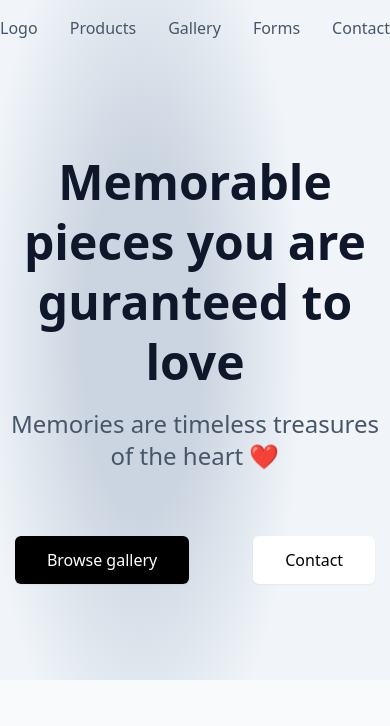
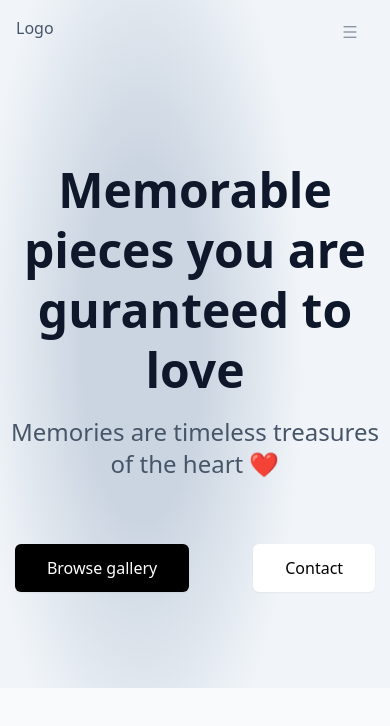
Before and after one commit to jakequinter/inspired-by-threads, a Next.js app: page / in a window 390 px wide. Shown: the top 726 px of the page. Built offline with nearby package versions, Linux system fonts and the light colour scheme.

Commit message:
mobile nav

```diff
--- a/package.json
+++ b/package.json
@@ -9,6 +9,7 @@
     "lint": "next lint"
   },
   "dependencies": {
+    "@radix-ui/react-popover": "^0.1.6",
     "@splinetool/react-spline": "^2.0.0",
     "@splinetool/runtime": "^0.9.17",
     "next": "12.1.0",
--- a/src/components/Nav/Nav.tsx
+++ b/src/components/Nav/Nav.tsx
@@ -1,17 +1,102 @@
+import { useState } from 'react';
 import Link from 'next/link';
+import * as Popover from '@radix-ui/react-popover';
 
 export default function Nav() {
   return (
-    <nav className="max-w-5xl mx-auto flex justify-between py-4">
+    <nav className="max-w-5xl mx-auto flex justify-between px-4 lg:px-0 py-4">
       <div>
         <Link href="/">Logo</Link>
       </div>
-      <div className="space-x-8">
+      <div className="space-x-8 hidden sm:block">
         <Link href="/">Products</Link>
         <Link href="/">Gallery</Link>
         <Link href="/">Forms</Link>
         <Link href="/">Contact</Link>
       </div>
+      <MobileNav />
     </nav>
   );
 }
+
+function MobileNav() {
+  const [open, setOpen] = useState(false);
+
+  return (
+    <div className="sm:hidden mr-2 inline-flex items-center focus:outline-none focus:ring-0 ">
+      <Popover.Root open={open} onOpenChange={() => setOpen(!open)}>
+        <Popover.Trigger className="flex items-center rounded-md p-1.5 hover:bg-slate-200 hover:text-slate-900">
+          {!open ? (
+            <svg width="20" height="20" fill="none" viewBox="0 0 24 24">
+              <path
+                stroke="currentColor"
+                strokeLinecap="round"
+                strokeLinejoin="round"
+                strokeWidth="1"
+                d="M4.75 5.75H19.25"
+              ></path>
+              <path
+                stroke="currentColor"
+                strokeLinecap="round"
+                strokeLinejoin="round"
+                strokeWidth="1"
+                d="M4.75 18.25H19.25"
+              ></path>
+              <path
+                stroke="currentColor"
+                strokeLinecap="round"
+                strokeLinejoin="round"
+                strokeWidth="1"
+                d="M4.75 12H19.25"
+              ></path>
+            </svg>
+          ) : (
+            <svg width="20" height="20" fill="none" viewBox="0 0 24 24">
+              <path
+                stroke="currentColor"
+                strokeLinecap="round"
+                strokeLinejoin="round"
+                strokeWidth=""
+                d="M17.25 6.75L6.75 17.25"
+              ></path>
+              <path
+                stroke="currentColor"
+                strokeLinecap="round"
+                strokeLinejoin="round"
+                strokeWidth="1"
+                d="M6.75 6.75L17.25 17.25"
+              ></path>
+            </svg>
+          )}
+        </Popover.Trigger>
+        <Popover.Anchor />
+        <Popover.Content
+          className="mt-6 flex w-40 flex-col rounded-lg border border-neutral-200 bg-white shadow outline-none focus:ring-0"
+          align="end"
+          alignOffset={12}
+        >
+          <Link href="/" passHref>
+            <a className="inline-flex items-center p-2 hover:text-teal-500">
+              Products
+            </a>
+          </Link>
+          <Link href="/" passHref>
+            <a className="inline-flex items-center p-2 hover:text-teal-500">
+              Gallery
+            </a>
+          </Link>
+          <Link href="/" passHref>
+            <a className="inline-flex items-center p-2 hover:text-teal-500">
+              Forms
+            </a>
+          </Link>
+          <Link href="/" passHref>
+            <a className="inline-flex items-center p-2 hover:text-teal-500">
+              Contact
+            </a>
+          </Link>
+        </Popover.Content>
+      </Popover.Root>
+    </div>
+  );
+}
```
Also changed, not shown: 1 other file (tests, documents, lock files or other folders).
